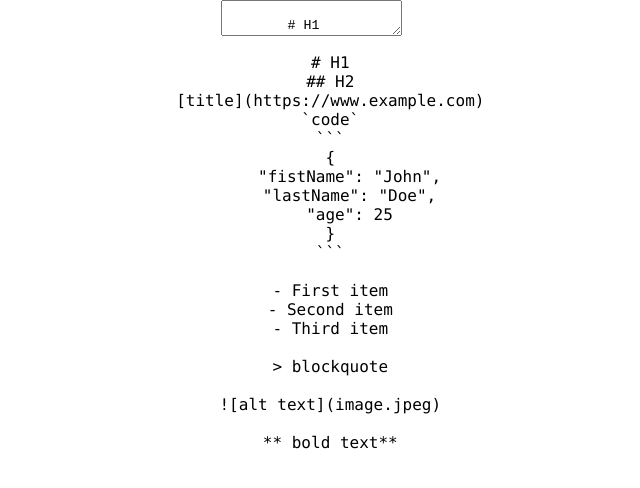
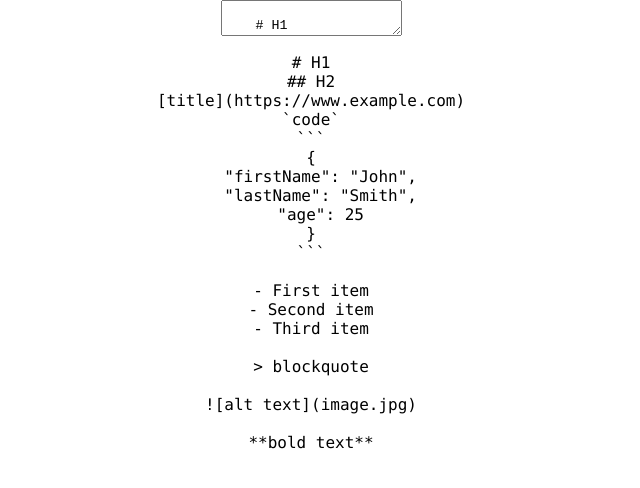
Before and after one commit to MaryAngelique/markdown-preview, a React (Create React App) app in the folder markdown-preview/: page / in a window 1280 px wide. Shown: the top 488 px of the page, without its empty margins (329-969 px from the left). Built offline with nearby package versions, Linux system fonts and the light colour scheme.

Commit message:
Problem: Markdowns are not rendering properly in the previewer

```diff
--- a/markdown-preview/src/App.js
+++ b/markdown-preview/src/App.js
@@ -10,8 +10,8 @@ function App() {
     \`code\`
     \`\`\`
     {
-            "fistName": "John",
-            "lastName": "Doe",
+      "firstName": "John",
+      "lastName": "Smith",
       "age": 25
     }
     \`\`\`
@@ -22,9 +22,9 @@ function App() {
 
     > blockquote
 
-        ![alt text](image.jpeg)
+    ![alt text](image.jpg)
 
-        ** bold text**
+    **bold text**
     `);
 
     marked.setOptions({
```
Lines whose indentation alone changed are shown as unchanged.
